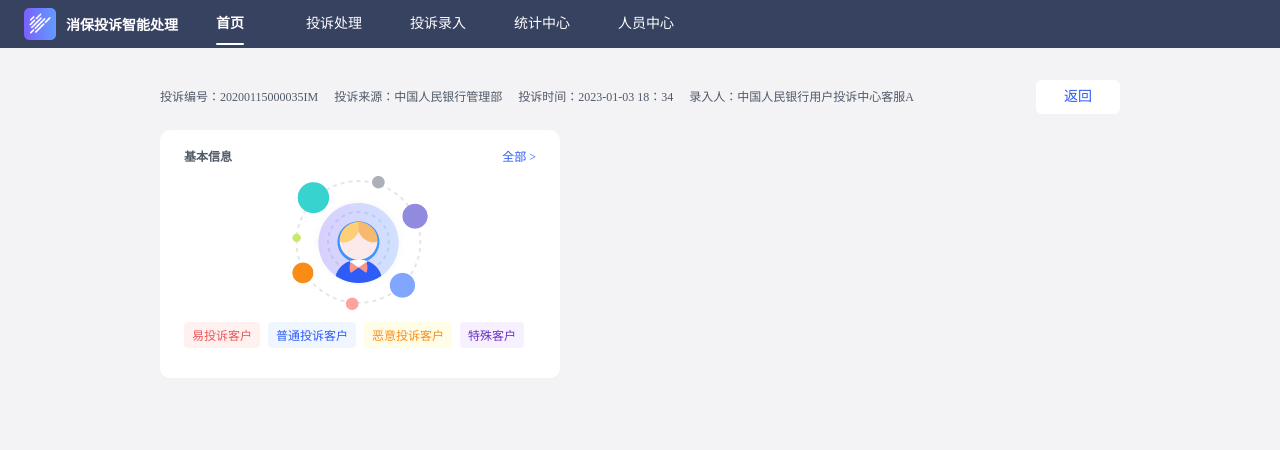
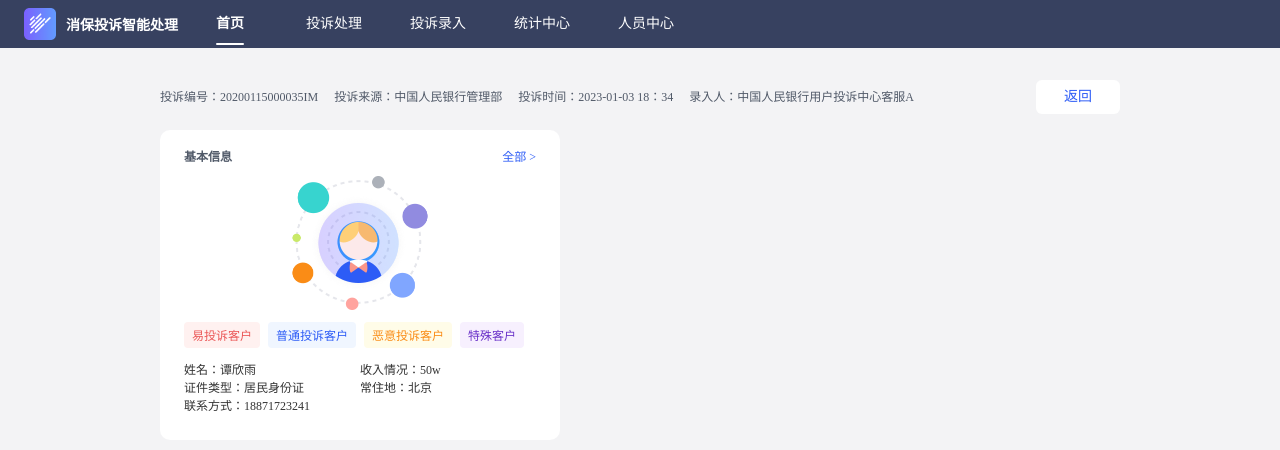
Before and after one commit to xuyhtuuio/TRSVue3Project, a Vue app: page /#/complaint-element in a window 1280 px wide. Shown: the top 450 px of the page. Built offline with nearby package versions, Linux system fonts and the light colour scheme.

Commit message:
修改配置

```diff
--- a/src/assets/css/common.less
+++ b/src/assets/css/common.less
@@ -2,7 +2,6 @@
 
 .view-box {
   padding: 16px 80px 24px;
-  color: @common_primary_color;
 }
 
 .bgc-white {
--- a/src/views/complaint-element/components/basic-info.vue
+++ b/src/views/complaint-element/components/basic-info.vue
@@ -11,6 +11,13 @@
           {{ item.name }}
         </span>
       </div>
+      <div class="person-type">
+        <span class="item">姓名：{{personInfo.name}}</span>
+        <span class="item">收入情况：{{personInfo.income}}</span>
+        <span class="item">证件类型：{{personInfo.idType}}</span>
+        <span class="item">常住地：{{personInfo.address}}</span>
+        <span class="item">联系方式：{{personInfo.telePhone}}</span>
+      </div>
     </div>
     <div class="right bgc-white"></div>
   </div>
@@ -23,6 +30,14 @@ const persionType = [
   { name: '恶意投诉客户', id: 3 },
   { name: '特殊客户', id: 4 }
 ];
+const personInfo = {
+  name: '谭欣雨 ',
+  income: '50w',
+  idType: '居民身份证',
+  address: '北京',
+  telePhone: '18871723241',
+  messageAddress: '通讯地址：地址可能会比较长最多显示两行，地址可能会比较长最多显示两行，地址可能会比较长最多，溢出用通讯地址：地址可能会比较长最多显示两行，地址可能会'
+}
 </script>
 
 <style lang="less" scoped>
@@ -74,7 +89,43 @@ const persionType = [
         }
       }
     }
+    .person-type {
+      display: flex;
+      flex-wrap: wrap;
+      .item {
+        width: 50%;
+      }
+    }
   }
 }
 
+
+
+
+
+
+
+
+
+
+
+
+
+
+
+
+
+
+
+
+
+
+
+
+
+
+
+
+
+
 </style>
```
